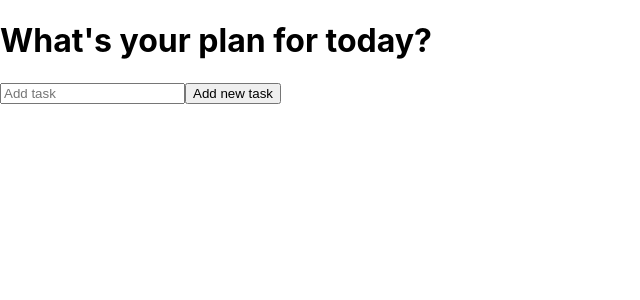
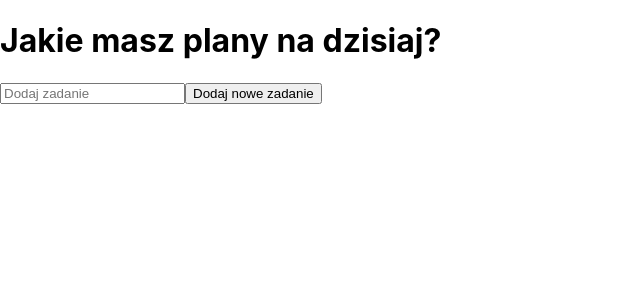
Before and after one commit to A1ien1385/todo_app, a React (Create React App) app: page / in a window 1280 px wide. Shown: the top 300 px of the page, without its empty margins (0-640 px from the left). Built offline with nearby package versions, Linux system fonts and the light colour scheme.

Commit message:
Editing todo component 2

```diff
--- a/package.json
+++ b/package.json
@@ -8,6 +8,7 @@
     "@testing-library/user-event": "^13.5.0",
     "react": "^18.1.0",
     "react-dom": "^18.1.0",
+    "react-icons": "^4.4.0",
     "react-scripts": "5.0.1",
     "web-vitals": "^2.1.4"
   },
--- a/src/components/Todo.js
+++ b/src/components/Todo.js
@@ -0,0 +1,29 @@
+import React, { useState } from "react";
+import TodoForm from "./TodoForm";
+import { RiCloseCircleLine } from "react-icons/ri";
+import { TiEdit } from "react-icons/ti";
+
+function Todo({ todos, completeTodo }) {
+  const [edit, setEdit] = useState({
+    id: null,
+    value: "",
+  });
+
+  return todos.map((todo, index) => (
+    <div
+      className={todo.isComplete ? "todo-row complete" : "todo-row"}
+      key={index}
+    >
+      <div key={todo.id} onClick={() => completeTodo(todo.id)}>
+        {todo.text}
+      </div>
+
+      <div className="icons">
+        <RiCloseCircleLine />
+        <TiEdit />
+      </div>
+    </div>
+  ));
+}
+
+export default Todo;
--- a/src/components/TodoForm.js
+++ b/src/components/TodoForm.js
@@ -21,13 +21,13 @@
     <form className="todo-form" onSubmit={handleSubmit}>
       <input
         type="text"
-        placeholder="Add task"
+        placeholder="Dodaj zadanie"
         value={input}
         name="text"
         className="todo-input"
         onChange={handleChange}
       ></input>
-      <button className="todo-button">Add new task</button>
+      <button className="todo-button">Dodaj nowe zadanie</button>
     </form>
   );
 }
--- a/src/components/TodoList.js
+++ b/src/components/TodoList.js
@@ -1,5 +1,6 @@
 import React, { useState } from "react";
 import TodoForm from "./TodoForm";
+import Todo from "./Todo";
 
 function TodoList() {
   const [todos, setTodos] = useState([]);
@@ -14,10 +15,21 @@
     setTodos(newTodos);
   };
 
+  const completeTodo = (id) => {
+    let updatedTodos = todos.map((todo) => {
+      if (todo.id === id) {
+        todo.isComplete = !todo.isComplete;
+      }
+      return todo;
+    });
+    setTodos(updatedTodos);
+  };
+
   return (
     <div>
-      <h1>What's your plan for today?</h1>
+      <h1>Jakie masz plany na dzisiaj?</h1>
       <TodoForm onSubmit={addTodo} />
+      <Todo todos={todos} completeTodo={completeTodo} />
     </div>
   );
 }
```
Also changed, not shown: 1 other file (tests, documents, lock files or other folders).
